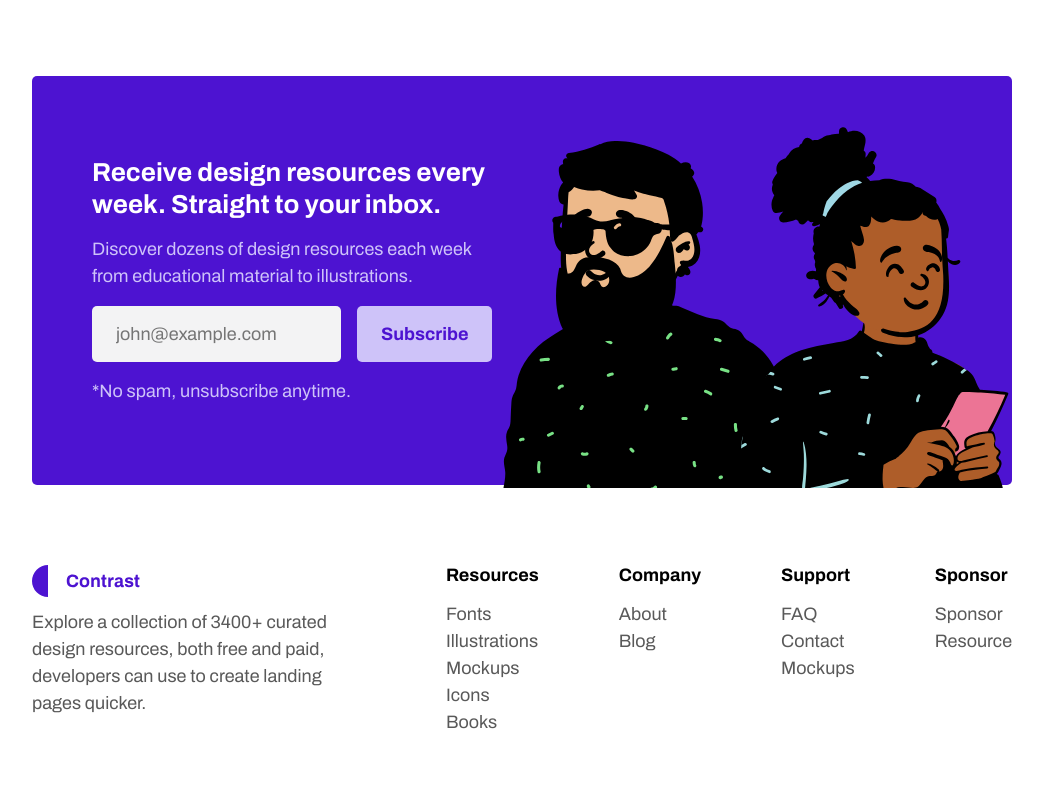
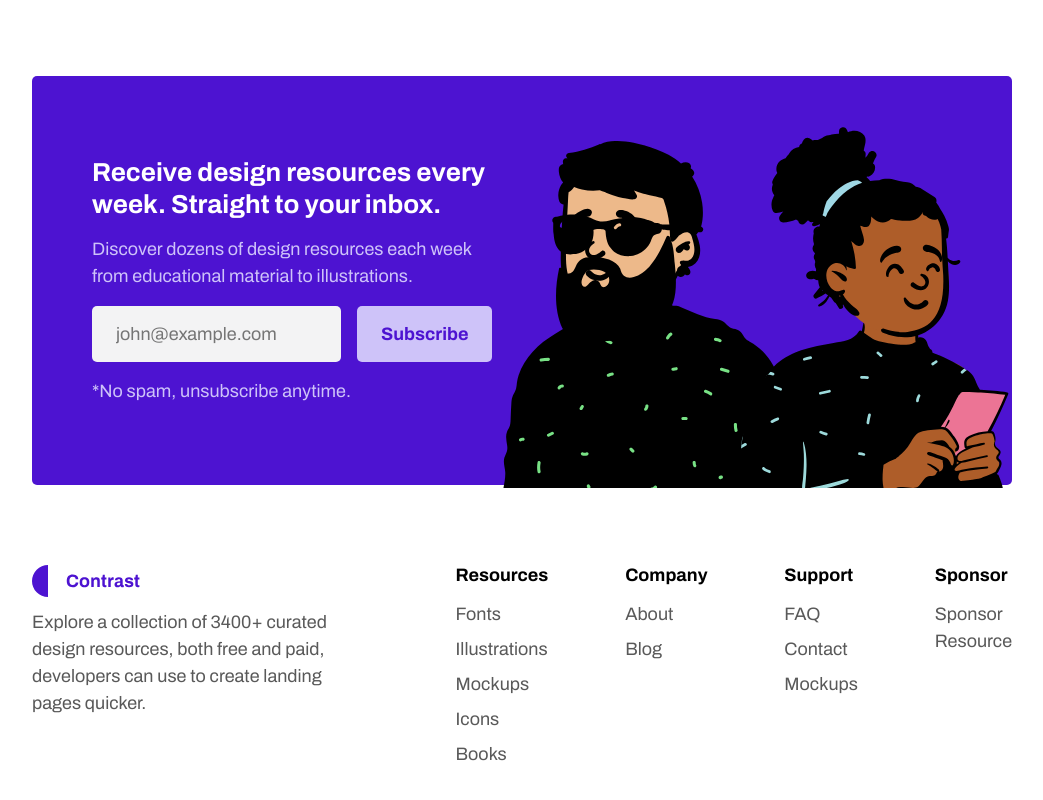
Before and after one commit to vmuya/contrast, a React (Create React App) app: page / in a window 1280 px wide. Shown: the part 1681-2481 px from the top of the page, without its empty margins (118-1161 px from the left). Built offline with nearby package versions, Linux system fonts and the light colour scheme; the HTML template or start-up script is replaced by a standard one.

Commit message:
add footer margins

```diff
--- a/src/containers/footer/footer.css
+++ b/src/containers/footer/footer.css
@@ -26,7 +26,7 @@
 .contrast__footer-links {
   display: flex;
   flex-direction: row;
-  gap: 5rem;
+  gap: 4.8rem;
 }
 
 .contrast__footer-links_div h4 {
@@ -46,4 +46,5 @@
   font-size: 1.125rem;
   line-height: 150%;
   color: #595959;
+  margin-bottom: 0.5rem;
 }
```
